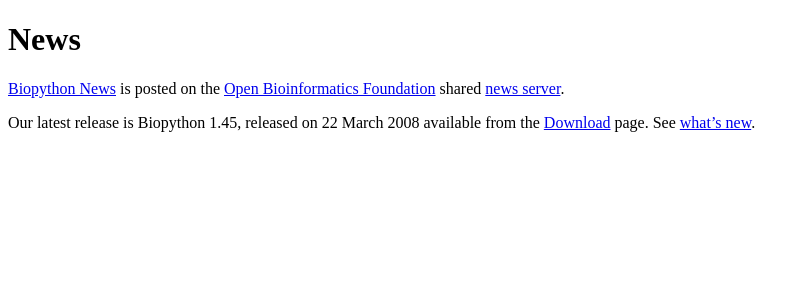
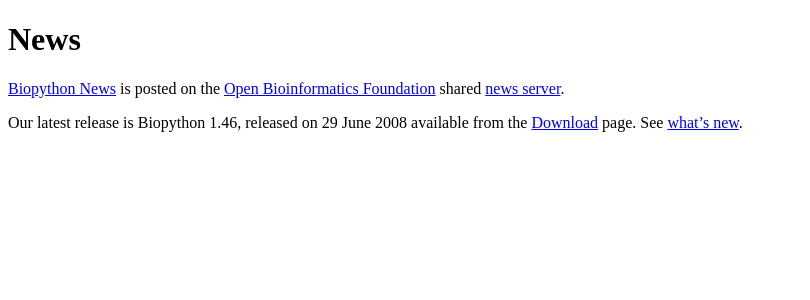
Before and after one commit to biopython/biopython.github.io, a Jekyll site: the page built from wiki/News.md, in a window 1280 px wide. Shown: the top 300 px of the page, without its empty margins (0-810 px from the left). Built offline with Jekyll 4.4.1, drawn with Linux system fonts in a browser that asks for light colours.

Commit message:
Biopython 1.46

```diff
--- a/wiki/News.md
+++ b/wiki/News.md
@@ -8,6 +8,6 @@ layout: wiki
 is posted on the [Open Bioinformatics Foundation](obf:OBF "wikilink")
 shared [news server](http://news.open-bio.org).
 
-Our latest release is Biopython 1.45, released on 22 March 2008
-available from the [Download](Download "wikilink") page. See [what's
+Our latest release is Biopython 1.46, released on 29 June 2008 available
+from the [Download](Download "wikilink") page. See [what's
 new](http://biopython.open-bio.org/SRC/biopython/NEWS).
```
Also changed, not shown: 1 other file.
